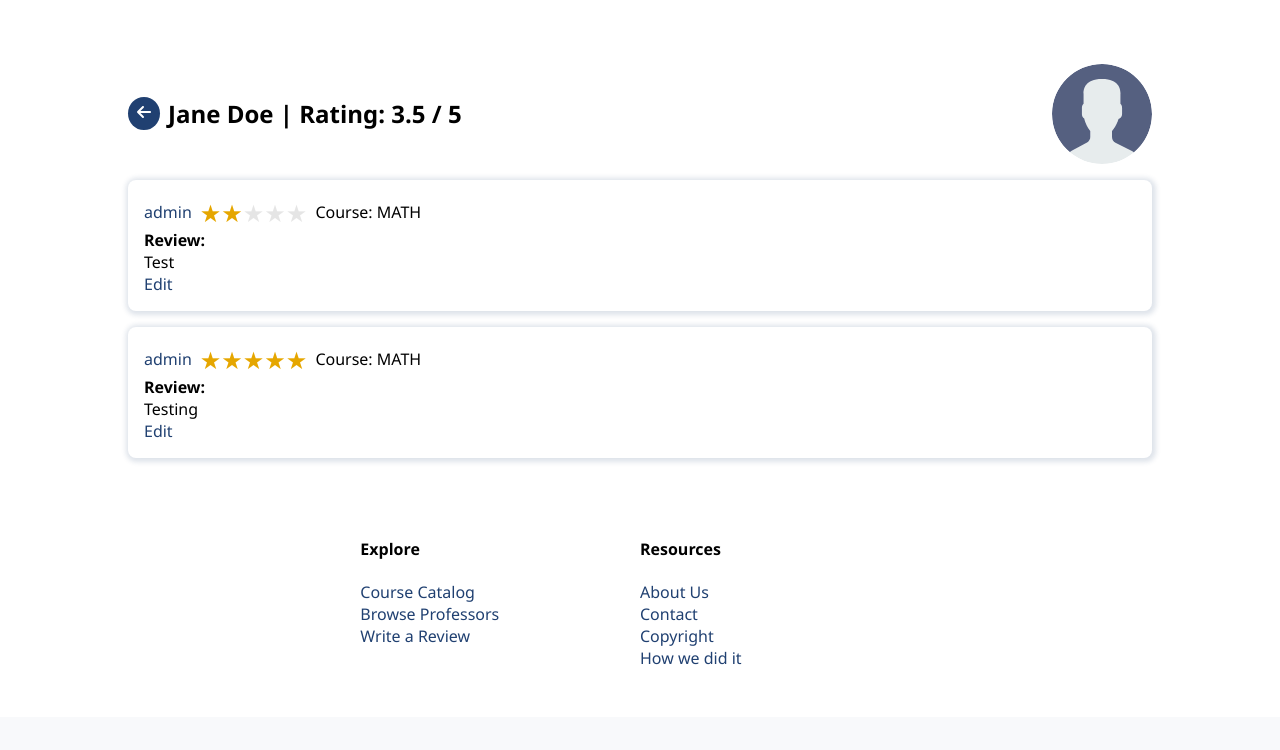
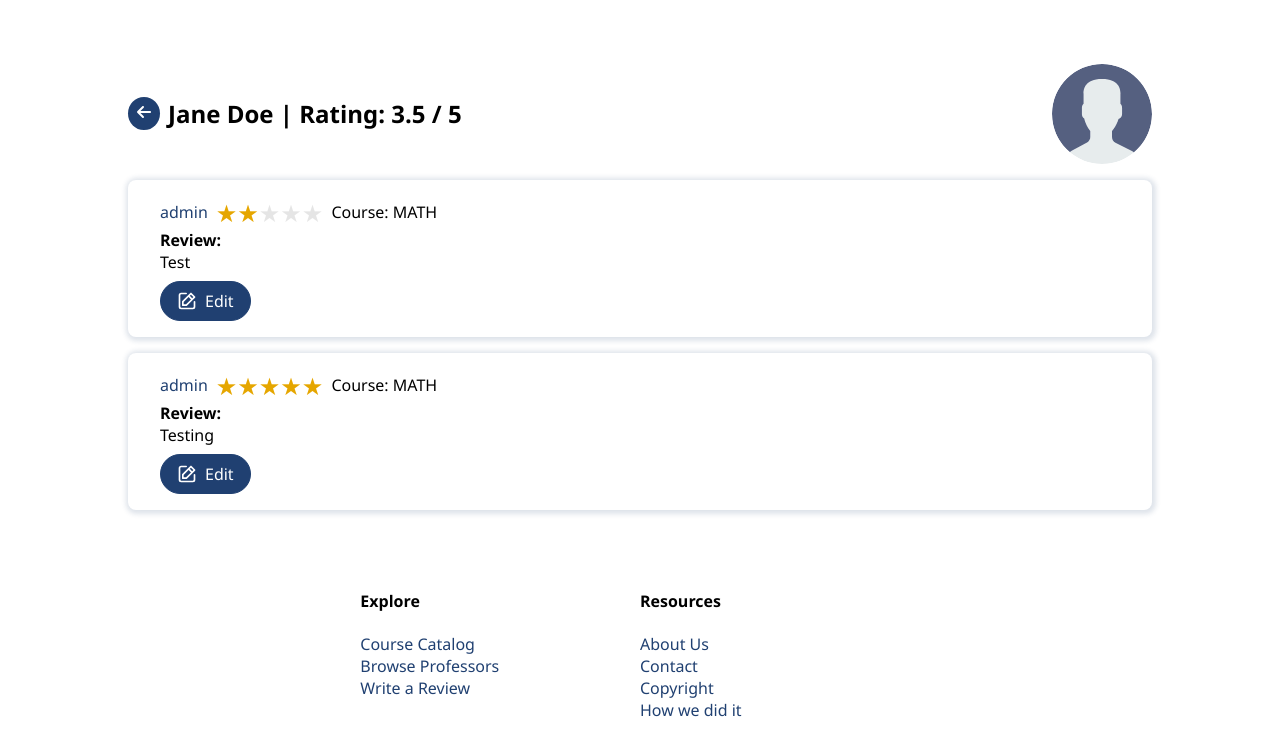
Before and after one commit to alexandernc0043/ITSC-3155-Group3, a Django app: a page that uses Final Project Code/ReviewMaster/templates/navbar.html in a window 1280 px wide. Shown: the part 95-845 px from the top of the page. Before the commit the page ends 760 px from the top, so only its background shows below. Run offline with Django 5.2, Linux system fonts and the light colour scheme; a user stored in the database is signed in; data comes from the database, SQL or seed files in the repository; both versions use the stored data as it was after the commit.

Commit message:
Minor fixes

```diff
--- a/Final Project Code/ReviewMaster/base/templates/base/professor_reviews.html
+++ b/Final Project Code/ReviewMaster/base/templates/base/professor_reviews.html
@@ -29,14 +29,19 @@
                         </div>
                         Course: {% if review.course %} {{ review.course.name }} {% else %} N/A {% endif %}
                     </div>
-                    <div>{% if review.student == user %}
+                    <div class="review-content">
                         <strong>Review:</strong>
                         <div>{{ review.review }}</div>
-                        <td><a href="{% url 'edit_review' review.id %}">Edit</a></td>
-                    {% else %}
-                        <strong>Review:</strong>
-                        <div>{{ review.review }}</div>
-                    {% endif %}
+                        {% if review.student == user %}
+                            <div class="review-actions">
+                                <a href="{% url 'edit_review' review.id %}" class="primary-button icon-button">
+                                    <svg fill="#000000" width="20px" height="20px" viewBox="0 0 24 24" xmlns="http://www.w3.org/2000/svg">
+                                        <path d="M21,12a1,1,0,0,0-1,1v6a1,1,0,0,1-1,1H5a1,1,0,0,1-1-1V5A1,1,0,0,1,5,4h6a1,1,0,0,0,0-2H5A3,3,0,0,0,2,5V19a3,3,0,0,0,3,3H19a3,3,0,0,0,3-3V13A1,1,0,0,0,21,12ZM6,12.76V17a1,1,0,0,0,1,1h4.24a1,1,0,0,0,.71-.29l6.92-6.93h0L21.71,8a1,1,0,0,0,0-1.42L17.47,2.29a1,1,0,0,0-1.42,0L13.23,5.12h0L6.29,12.05A1,1,0,0,0,6,12.76ZM16.76,4.41l2.83,2.83L18.17,8.66,15.34,5.83ZM8,13.17l5.93-5.93,2.83,2.83L10.83,16H8Z"/>
+                                    </svg>
+                                    Edit
+                                </a>
+                            </div>
+                        {% endif %}
                     </div>
                 </div>
             {% endfor %}
--- a/Final Project Code/ReviewMaster/static/styles/styles.css
+++ b/Final Project Code/ReviewMaster/static/styles/styles.css
@@ -438,6 +438,15 @@ ul.errorlist {
   gap: 0.5rem;
 }
 
+.review-content {
+  display: flex;
+  flex-direction: column;
+}
+
+.review-actions {
+  margin-top: .5rem;
+}
+
 /*==============================
 =>  Input/Button Section
 ================================*/
@@ -523,6 +532,22 @@ textarea:focus {
 .secondary-button:hover {
   border: 1px solid var(--secondary-color);
   color: var(--secondary-color);
+}
+
+.icon-button {
+  display: flex;
+  gap: .5rem;
+  align-items: center;
+  border-radius: 2rem;
+  padding: .5rem 1rem;
+}
+
+.icon-button svg {
+  fill: var(--light-color);
+}
+
+.icon-button:hover svg {
+  fill: var(--primary-color);
 }
 
 .svg-button {
@@ -712,7 +737,7 @@ table td {
 =>  Card Section
 ================================*/
 .card {
-  padding: 1rem;
+  padding: 1rem 2rem;
   margin: 1rem 0;
   border-radius: 1px solid var(--primary-color);
   border-radius: 0.5rem;
--- a/Final Project Code/ReviewMaster/templates/navbar.html
+++ b/Final Project Code/ReviewMaster/templates/navbar.html
@@ -27,8 +27,11 @@
       <div class="header__user">
         <a href="{% url 'profile' request.user %}">
           <div class="avatar avatar--medium active">
-            <img src="{% static 'images/avatar.svg' %}" />
-            <!--<img src="{{ request.user.avatar.url }}" />-->
+            {% if request.user.avatar %}
+              <img src="{{ request.user.avatar.url }}" />
+            {% else %}
+              <img src="{% static 'images/avatar.svg' %}" />
+            {% endif %}
           </div>
           <p>{{ request.user.username }}</p>
         </a>
```
Also changed, not shown: Final Project Code/ReviewMaster/base/templates/base/edit_profile.html (+19 -29 lines), Final Project Code/ReviewMaster/base/templates/base/profile.html (+6 -13 lines), Final Project Code/ReviewMaster/base/templates/base/review.html (+24 -49 lines), Final Project Code/ReviewMaster/static/scripts/review.js (added, +31 -0 lines), Final Project Code/ReviewMaster/base/templates/base/courses_component.html (indentation only), Final Project Code/ReviewMaster/db.sqlite3.
